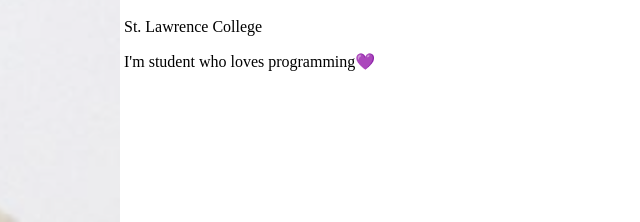
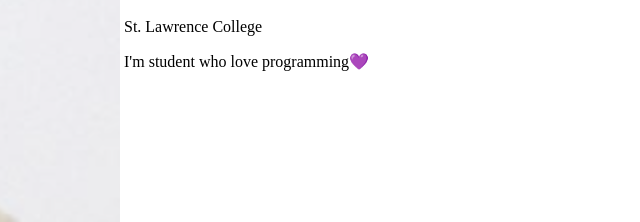
Before and after one commit to Sohee-Jeun/cv, a plain HTML site: page index.html in a window 1280 px wide. Shown: the part 351-573 px from the top of the page, 571-1211 px from the left. Drawn offline with Linux system fonts and the light colour scheme.

Commit message:
Update index.html

```diff
--- a/index.html
+++ b/index.html
@@ -11,7 +11,7 @@
             <td><img src="20210418.png" alt="SOHEE"></td>
             <td><h1>Sohee Juen</h1>
             <p>St. Lawrence College</p>
-            <p>I'm student who loves programming💜</p></td>
+            <p>I'm student who love programming💜</p></td>
     </tr>
     </table>
     <hr>
```
